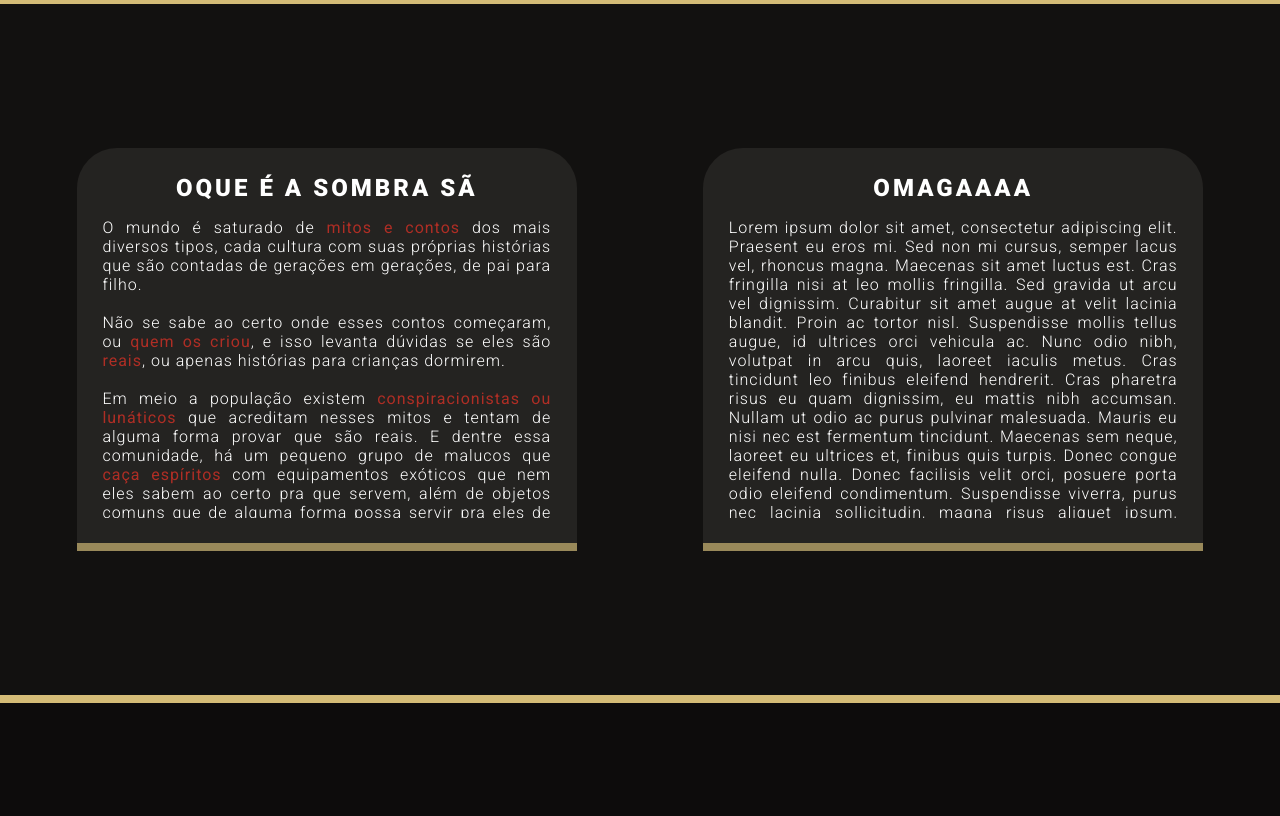
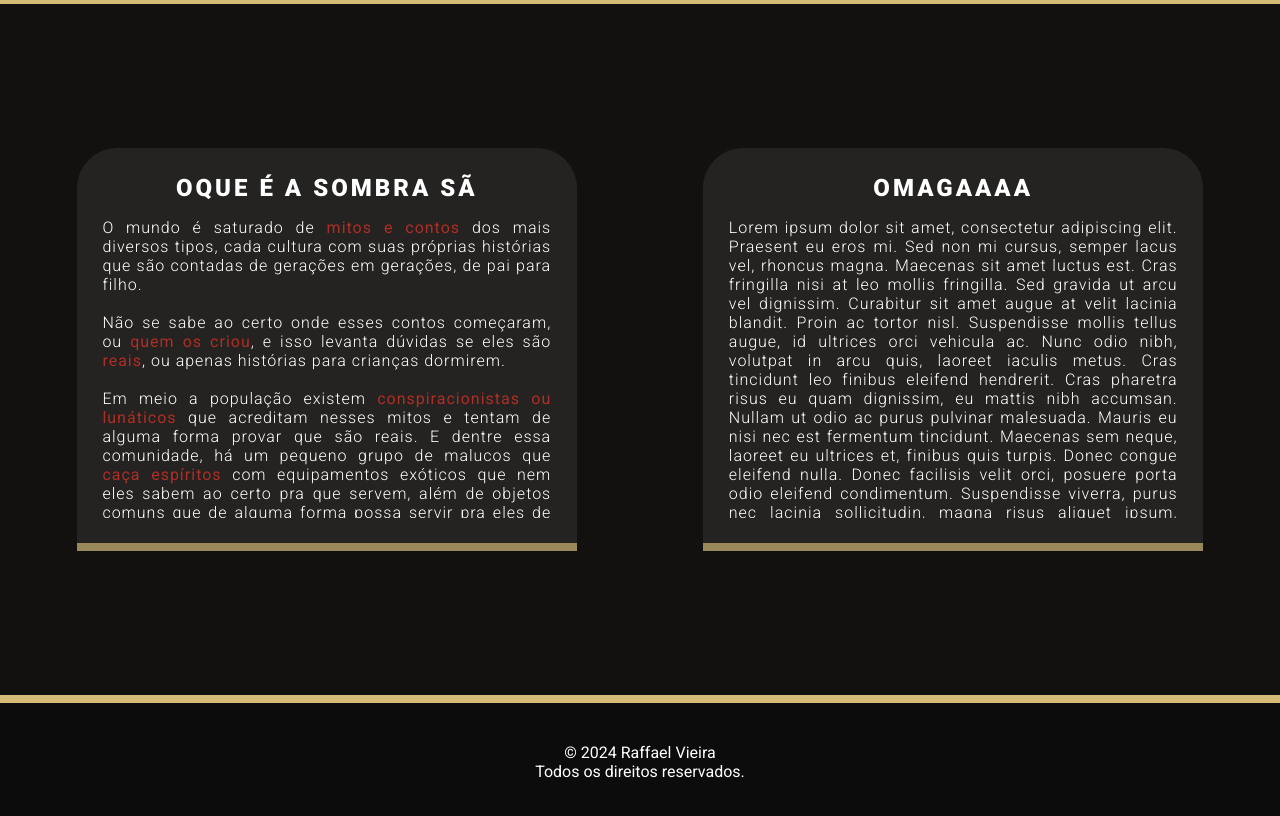
Before and after one commit to rapinadescolado/a-sombra-sa, a plain HTML site: page index.html in a window 1280 px wide. Shown: the part 76-892 px from the top of the page. Drawn offline with Linux system fonts and the light colour scheme.

Commit message:
Adição do disclaimer de copyright

```diff
--- a/index.html
+++ b/index.html
@@ -37,7 +37,7 @@ Pellentesque vel imperdiet tellus. Nullam dapibus tellus enim, dictum consequat
         </section>
     </main>
     <footer>
-
+        <p>&copy; 2024 Raffael Vieira<br>Todos os direitos reservados.</p>
     </footer>
 </body>
 </html>
--- a/style.css
+++ b/style.css
@@ -138,3 +138,9 @@ footer {
     border-top: var(--primary) 1vh solid;
     background-color: var(--background-dark);
 }
+footer p {
+    width: 100%;
+    margin-top: 5vh;
+    color: var(--text2);
+    text-align: center;
+}
```
